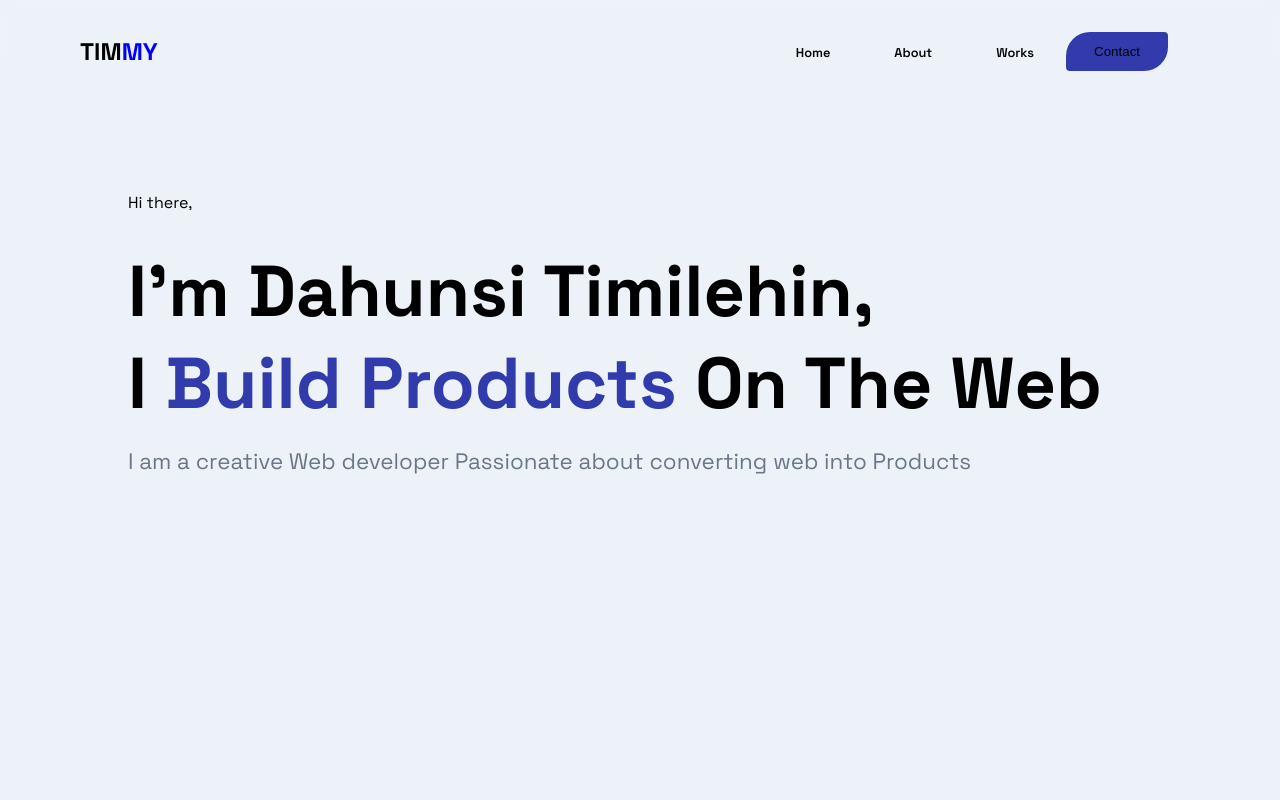
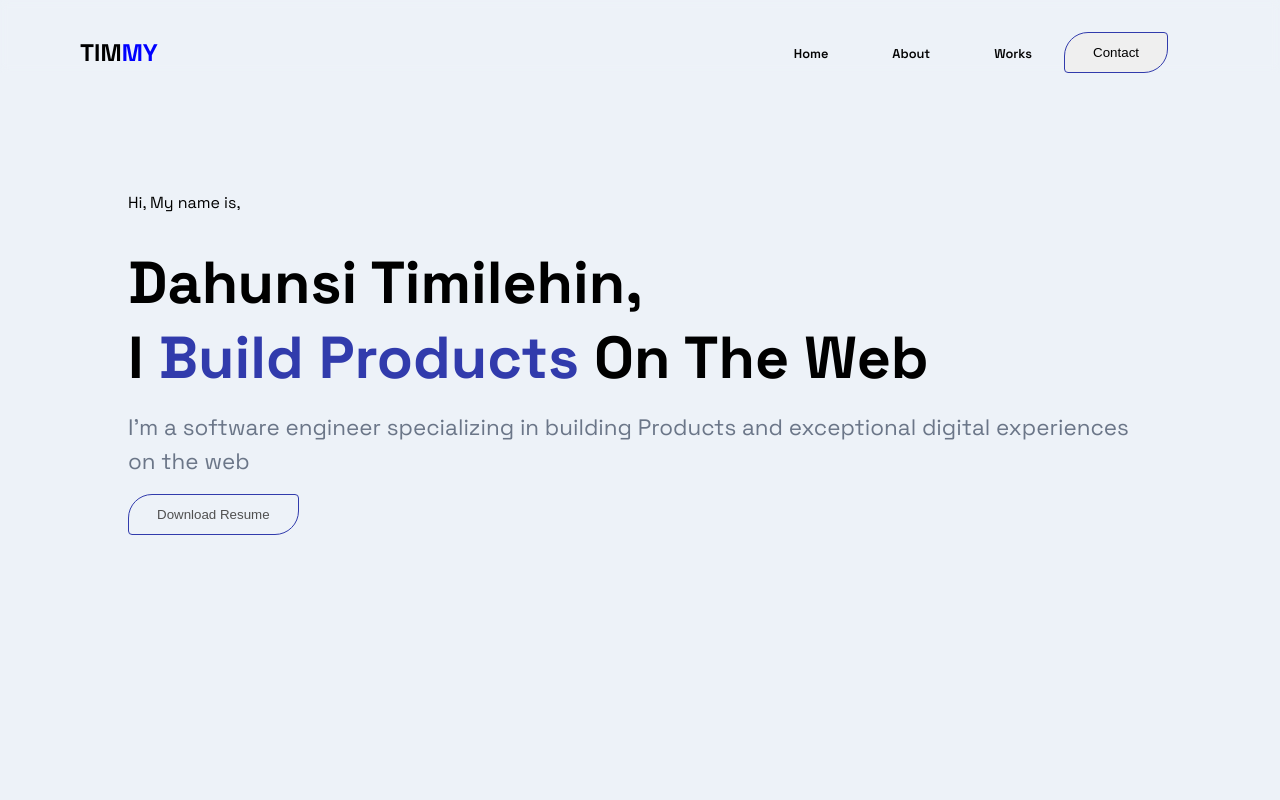
Before and after one commit to Timmydee/Timmy_Dahunsi_, a React (Vite) app: page / in a window 1280 px wide. Shown: the top 800 px of the page. Built offline with nearby package versions, Linux system fonts and the light colour scheme.

Commit message:
Hero update

```diff
--- a/index.html
+++ b/index.html
@@ -2,9 +2,9 @@
 <html lang="en">
   <head>
     <meta charset="UTF-8" />
-    <link rel="icon" type="image/svg+xml" href="/vite.svg" />
+    <!-- <link rel="icon" type="image/svg+xml" href="/vite.svg" /> -->
     <meta name="viewport" content="width=device-width, initial-scale=1.0" />
-    <title>Vite + React</title>
+    <title>Timmy</title>
   </head>
   <body>
     <div id="root"></div>
--- a/src/App.scss
+++ b/src/App.scss
@@ -22,7 +22,7 @@
 }
 
 .h-text{
-  font-size: 4.5rem;
+  font-size: 3.7rem;
   font-weight: 800;
   // text-align: center;
   text-transform: capitalize;
--- a/src/component/Navbar/Navbar.scss
+++ b/src/component/Navbar/Navbar.scss
@@ -44,7 +44,8 @@
     }
 
     .btn{
-        background-color: var(--secondary-color);
+        // background-color: var(--secondary-color);
+        border: 1px solid var(--secondary-color);
     }
 
     .hamburger{
--- a/src/container/Hero/Hero.jsx
+++ b/src/container/Hero/Hero.jsx
@@ -11,12 +11,15 @@ const Hero = () => {
         transition={{ duration: 1.2 }}
         className="hero__container"
       >
-        <span>Hi there,</span>
+        <span>Hi, My name is,</span>
         <h1 className='h-text'>
-            I'm Dahunsi Timilehin, <br/>I <span>Build Products</span> on the web
+            Dahunsi Timilehin, <br/>I <span>Build Products</span> on the web
         </h1>
-        <p className='pSub-text'>I am a creative Web developer Passionate about converting web into Products</p>
+        <p className='pSub-text'>I’m a software engineer specializing in building Products and exceptional digital  experiences on the web</p>
+        <button className='btn'>Download Resume </button>
       </motion.div>
+
+
     </div>
   )
 }
--- a/src/container/Hero/Hero.scss
+++ b/src/container/Hero/Hero.scss
@@ -25,6 +25,13 @@
         margin-bottom: 1rem;
     }
 
+    button{
+        margin-top: 1rem;
+        color: #505050;
+        background: transparent;
+        border: 1px solid var(--secondary-color);
+    }
+
     @media screen and (max-width: 700px) {
         padding-top: 10rem;
         height: 78vh;
@@ -36,4 +43,6 @@
         }
     }
 
+
+
 }
```
